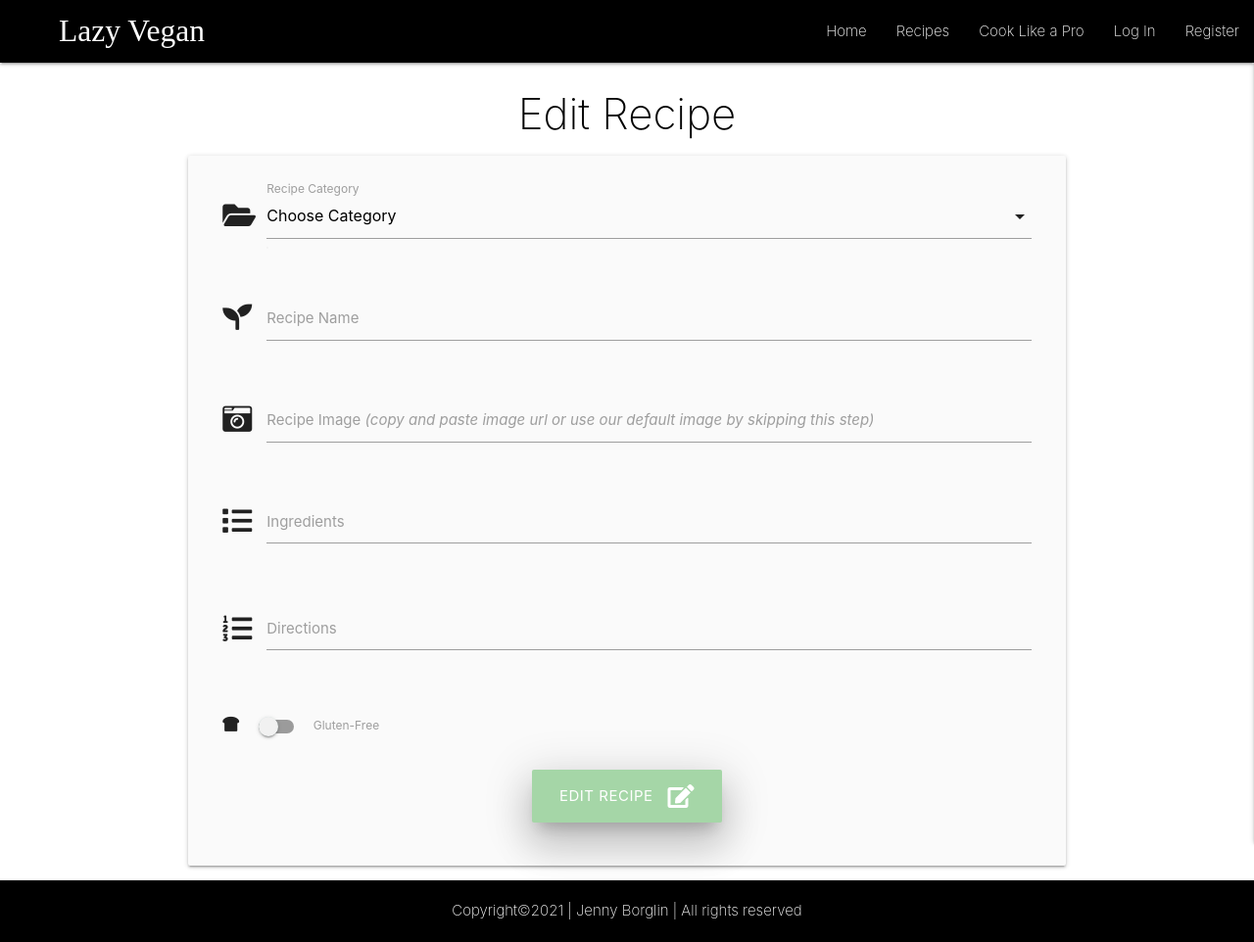
After one commit to jennymalmoe/LazyVegan, a Flask app: page /edit_recipe/1 in a window 1280 px wide. The commit adds this page. Shown: the whole page at 98% size. Run offline with Flask 2, Linux system fonts and the light colour scheme; data that the repository does not hold is empty; some libraries are stand-ins or nearby versions.

Commit message:
Connect recipe edit btn

```diff
--- a/app.py
+++ b/app.py
@@ -144,6 +144,13 @@ def add_recipe():
     return render_template("add_recipe.html", categories=categories)
 
 
+@app.route("/edit_recipe/<recipe_id>", methods=["GET", "POST"])
+def edit_recipe(recipe_id):
+    recipe = mongo.db.recipe.find_one({"_id": ObjectId()})
+    categories = mongo.db.categories.find().sort("category_name", 1)
+    return render_template("edit_recipe.html", recipe=recipe, categories=categories)
+
+
 @app.route("/recipe/<recipe_id>", methods=["GET", "POST"])
 def recipe(recipe_id):
 
--- /dev/null
+++ b/templates/edit_recipe.html
@@ -0,0 +1,85 @@
+{% extends "base.html" %}
+{% block content %}
+
+<h3 class="black-text center-align thin">Edit Recipe</h3>
+
+<div class="row card-panel grey lighten-5">
+    <form class="col s12" method="POST" action="{{ url_for('edit_recipe', recipe_id=recipe._id) }}">
+        <!-- categories -->
+        <div class="row">
+            <div class="input-field col s12">
+                <i class="fas fa-folder-open prefix"></i>
+                <select id="category_name" name="category_name" class="validate" required>
+                    <option value="" disabled selected>Choose Category</option>
+                    {% for category in categories %}
+                        <option value="{{ category.category_name }}">{{ category.category_name }}</option>
+                    {% endfor %}
+                </select>
+                <label for="category_name">Recipe Category</label>
+            </div>
+        </div>
+        <!-- recipe name -->
+        <div class="row">
+            <div class="input-field col s12">
+                <i class="fas fa-seedling prefix"></i>
+                  <input id="recipe_name" name="recipe_name" minlenght="5" maxlength="30"
+                      type="text" class="validate" required>
+                <label for="recipe_name">Recipe Name</label>
+            </div>
+        </div>
+        <!-- image -->
+        <div class="row">
+            <div class="input-field col s12">
+                <i class="fas fa-camera-retro prefix"></i>
+                    <input id="recipe_img" name="recipe_img" minlenght="5" maxlength="1000"
+                           type="url" class="validate" aria-describedby="recipe_img" pattern="https?://.+" onchange="recipeImg();">
+                    <label for="recipe_img">Recipe Image <em>(copy and paste image url or use our default image by skipping this step)</em></label>
+            </div>
+            <div class="s12 new-img img-container">
+                <!-- Image preview container -->
+                <img class="img-window" src="#" alt="Preview of recipe image">
+            </div>
+        </div>
+        <!-- ingredients -->
+        <div class="row">
+            <div class="input-field col s12">
+                <i class="fas fa-list prefix"></i>
+                <textarea id="recipe_ingredients" name="recipe_ingredients" minlength="5"
+                    maxlength="200" class="materialize-textarea validate" required></textarea>
+                <label for="recipe_ingredients">Ingredients</label>
+            </div>
+        </div>
+        <!-- directions -->
+        <div class="row">
+            <div class="input-field col s12">
+                <i class="fas fa-list-ol prefix"></i>
+                <textarea id="recipe_directions" name="recipe_directions" minlength="5"
+                    maxlength="200" class="materialize-textarea validate" required></textarea>
+                <label for="recipe_directions">Directions</label>
+            </div>
+        </div>
+        <!-- switch -->
+        <div class="row">
+            <div class="input-field col s12">
+                <div class="switch">
+                    <i class="fas fa-bread-slice"></i>
+                    <label for="gluten_free">
+                        <input type="checkbox" id="gluten_free" name="gluten_free">
+                            <span class="lever"></span>
+                            Gluten-Free
+                    </label>
+                </div>
+            </div>
+        </div>
+        <!-- submit btn -->
+        <div class="row">
+            <div class="col s12 center-align">
+                <button type="submit" class="btn-large green lighten-3 z-depth-5 text-shadow">
+                    Edit Recipe <i class="fas fa-edit right"></i>
+                </button>
+            </div>
+        </div>
+    </form>
+</div>
+
+{% endblock %}
--- a/templates/recipe.html
+++ b/templates/recipe.html
@@ -55,7 +55,7 @@
 
           </div>
           <div class="card-content">
-            <p>{{ recipe.category_name }}</p>
+            <p>{{ recipe.category_name }} suggestion</p>
             <p><em>Added By:  {{ recipe.created_by_name }}</em></p>
           </div>
           <div class="card-action">
```
Also changed, not shown: templates/profile.html (+6 -5 lines).
